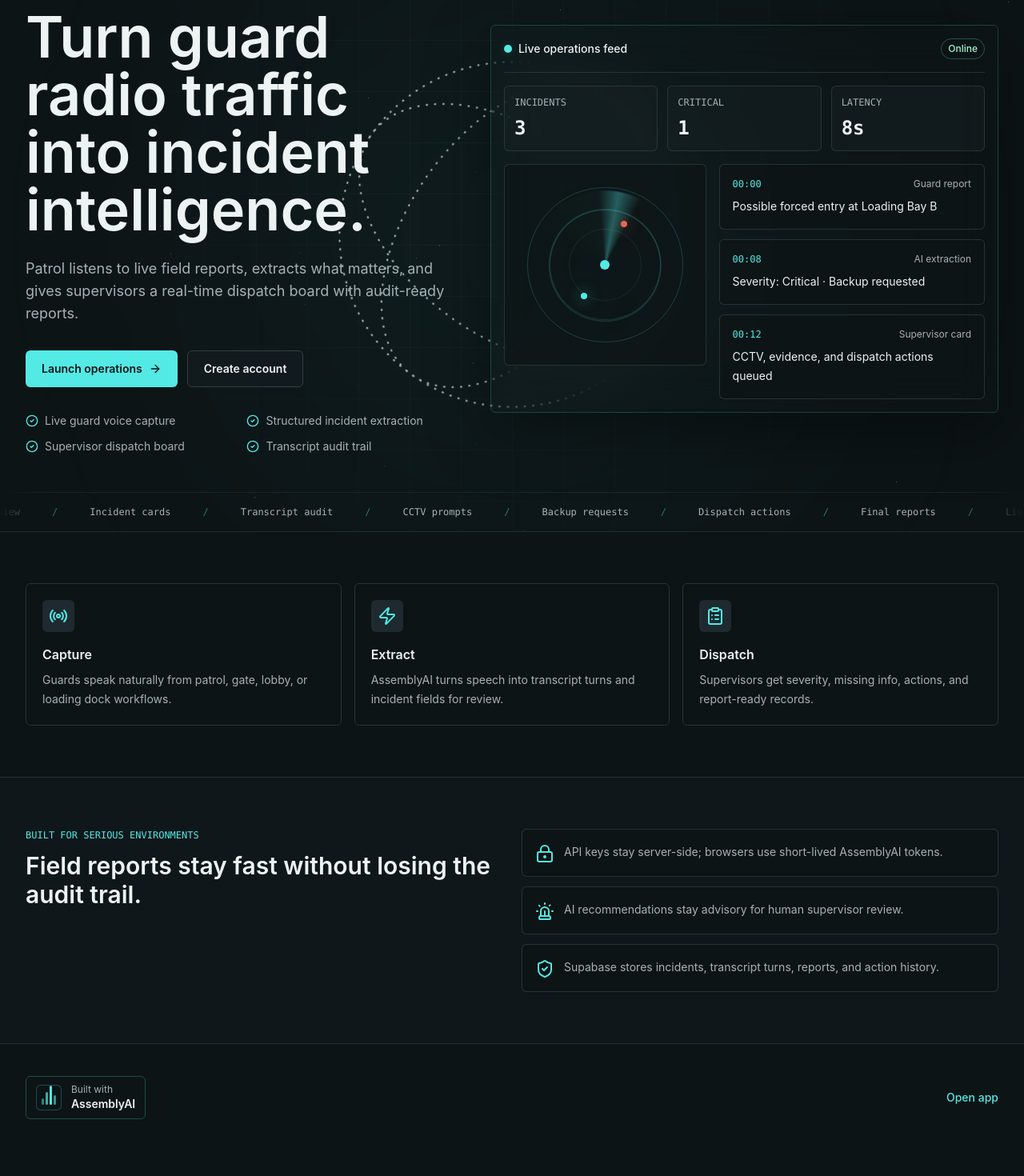
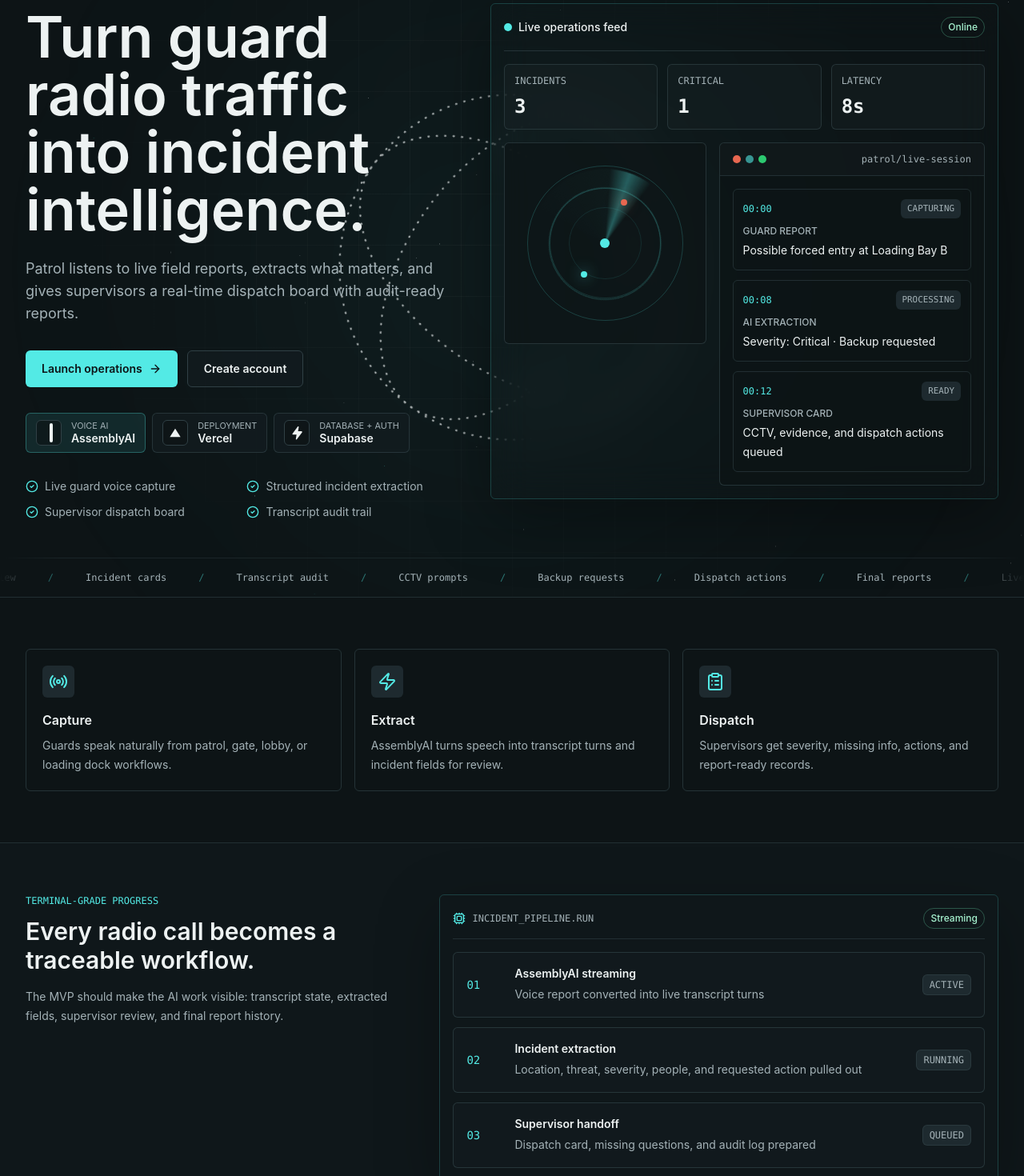
Before and after one commit to Dozie2001/Patrol, a Next.js app: page / in a window 1280 px wide. Shown: the part 135-1605 px from the top of the page at 80% size. Before the commit the page ends 1574 px from the top, so only its background shows below. Built offline with nearby package versions, Linux system fonts and the light colour scheme; no server answers.

Commit message:
polish landing workflow visuals

```diff
--- a/app/page.tsx
+++ b/app/page.tsx
@@ -2,6 +2,7 @@
   ArrowRight,
   CheckCircle2,
   ClipboardList,
+  Cpu,
   LockKeyhole,
   Radio,
   ShieldCheck,
@@ -20,9 +21,24 @@
 ];
 
 const timeline = [
-  { time: "00:00", label: "Guard report", value: "Possible forced entry at Loading Bay B" },
-  { time: "00:08", label: "AI extraction", value: "Severity: Critical · Backup requested" },
-  { time: "00:12", label: "Supervisor card", value: "CCTV, evidence, and dispatch actions queued" },
+  {
+    time: "00:00",
+    label: "Guard report",
+    value: "Possible forced entry at Loading Bay B",
+    state: "capturing",
+  },
+  {
+    time: "00:08",
+    label: "AI extraction",
+    value: "Severity: Critical · Backup requested",
+    state: "processing",
+  },
+  {
+    time: "00:12",
+    label: "Supervisor card",
+    value: "CCTV, evidence, and dispatch actions queued",
+    state: "ready",
+  },
 ];
 
 const tickerItems = [
@@ -34,6 +50,27 @@
   "Backup requests",
   "Dispatch actions",
   "Final reports",
+];
+
+const signalRows = [
+  {
+    step: "01",
+    label: "AssemblyAI streaming",
+    value: "Voice report converted into live transcript turns",
+    status: "active",
+  },
+  {
+    step: "02",
+    label: "Incident extraction",
+    value: "Location, threat, severity, people, and requested action pulled out",
+    status: "running",
+  },
+  {
+    step: "03",
+    label: "Supervisor handoff",
+    value: "Dispatch card, missing questions, and audit log prepared",
+    status: "queued",
+  },
 ];
 
 export default async function Home() {
@@ -56,6 +93,9 @@
           <nav aria-label="Primary" className="hidden items-center gap-1 md:flex">
             <a className="rounded-md px-3 py-2 text-sm font-medium text-muted-foreground hover:text-foreground" href="#workflow">
               Workflow
+            </a>
+            <a className="rounded-md px-3 py-2 text-sm font-medium text-muted-foreground hover:text-foreground" href="#signals">
+              Signals
             </a>
             <a className="rounded-md px-3 py-2 text-sm font-medium text-muted-foreground hover:text-foreground" href="#security">
               Security
@@ -124,6 +164,9 @@
                 Create account
               </Link>
             </div>
+            <div className="mt-8">
+              <LogoRail />
+            </div>
             <div className="mt-8 grid gap-3 sm:grid-cols-2">
               {capabilities.map((item) => (
                 <div key={item} className="flex items-center gap-2 text-sm text-muted-foreground">
@@ -160,17 +203,7 @@
                 <span className="absolute left-[38%] top-[64%] h-2 w-2 rounded-full bg-primary shadow-[0_0_18px_hsl(var(--primary)/0.7)]" />
                 <span className="absolute left-1/2 top-1/2 h-3 w-3 -translate-x-1/2 -translate-y-1/2 rounded-full bg-primary" />
               </div>
-              <div className="space-y-3">
-                {timeline.map((item) => (
-                  <div key={item.time} className="rounded-md border border-border/70 bg-background/70 p-4 transition-transform duration-150 ease-out motion-safe:hover:-translate-y-0.5">
-                    <div className="flex items-center justify-between gap-3">
-                      <p className="font-mono text-xs text-primary">{item.time}</p>
-                      <p className="text-xs text-muted-foreground">{item.label}</p>
-                    </div>
-                    <p className="mt-2 text-sm leading-6 text-foreground">{item.value}</p>
-                  </div>
-                ))}
-              </div>
+              <OpsTerminal />
             </div>
           </div>
         </div>
@@ -182,6 +215,43 @@
           <Feature icon={<Radio />} title="Capture" copy="Guards speak naturally from patrol, gate, lobby, or loading dock workflows." />
           <Feature icon={<Zap />} title="Extract" copy="AssemblyAI turns speech into transcript turns and incident fields for review." />
           <Feature icon={<ClipboardList />} title="Dispatch" copy="Supervisors get severity, missing info, actions, and report-ready records." />
+        </div>
+      </section>
+
+      <section id="signals" className="border-y border-border/60 bg-card/45">
+        <div className="mx-auto grid max-w-[96rem] gap-8 px-4 py-16 sm:px-6 lg:grid-cols-[0.82fr_1.18fr] lg:px-8">
+          <div>
+            <p className="font-mono text-xs uppercase text-primary">Terminal-grade progress</p>
+            <h2 className="mt-3 text-3xl font-semibold tracking-normal">
+              Every radio call becomes a traceable workflow.
+            </h2>
+            <p className="mt-4 max-w-xl text-sm leading-6 text-muted-foreground">
+              The MVP should make the AI work visible: transcript state, extracted fields, supervisor review, and final report history.
+            </p>
+          </div>
+          <div className="rounded-md border border-primary/20 bg-background/78 p-4 shadow-[0_24px_80px_rgba(0,0,0,0.28)]">
+            <div className="flex items-center justify-between border-b border-border/60 pb-3">
+              <div className="flex items-center gap-2">
+                <Cpu className="h-4 w-4 text-primary" aria-hidden="true" />
+                <p className="font-mono text-xs uppercase text-muted-foreground">incident_pipeline.run</p>
+              </div>
+              <StatusBadge tone="green">Streaming</StatusBadge>
+            </div>
+            <div className="mt-4 space-y-3">
+              {signalRows.map((row) => (
+                <div key={row.step} className="grid gap-3 rounded-md border border-border/70 bg-card/70 p-4 sm:grid-cols-[3rem_1fr_auto] sm:items-center">
+                  <p className="font-mono text-sm text-primary">{row.step}</p>
+                  <div>
+                    <p className="text-sm font-semibold text-foreground">{row.label}</p>
+                    <p className="mt-1 text-sm leading-6 text-muted-foreground">{row.value}</p>
+                  </div>
+                  <span className="w-fit rounded-md border border-border/70 bg-secondary px-2 py-1 font-mono text-xs uppercase text-muted-foreground">
+                    {row.status}
+                  </span>
+                </div>
+              ))}
+            </div>
+          </div>
         </div>
       </section>
 
@@ -202,23 +272,110 @@
       </section>
 
       <footer id="built-with" className="mx-auto flex max-w-[96rem] flex-col gap-4 px-4 py-10 text-sm text-muted-foreground sm:px-6 md:flex-row md:items-center md:justify-between lg:px-8">
-        <div className="inline-flex w-fit items-center gap-3 rounded-md border border-primary/25 bg-primary/8 px-3 py-2 text-foreground">
-          <span className="flex h-8 w-8 items-end justify-center gap-0.5 rounded-md border border-primary/25 bg-background/70 px-1.5 py-1.5" aria-hidden="true">
-            <span className="h-2 w-1 rounded-full bg-primary/50" />
-            <span className="h-4 w-1 rounded-full bg-primary/70" />
-            <span className="h-6 w-1 rounded-full bg-primary" />
-            <span className="h-3 w-1 rounded-full bg-primary/60" />
-          </span>
-          <span>
-            <span className="block text-xs text-muted-foreground">Built with</span>
-            <span className="font-semibold text-foreground">AssemblyAI</span>
-          </span>
-        </div>
+        <LogoRail compact />
         <Link href="/app" className="font-medium text-primary hover:text-foreground">
           Open app
         </Link>
       </footer>
     </main>
+  );
+}
+
+function LogoRail({ compact = false }: { compact?: boolean }) {
+  return (
+    <div className="flex flex-wrap items-center gap-2">
+      <BrandPill brand="assemblyai" label="AssemblyAI" caption={compact ? "Built with" : "Voice AI"} variant="primary" />
+      <BrandPill brand="vercel" label="Vercel" caption={compact ? "Hosted on" : "Deployment"} />
+      <BrandPill brand="supabase" label="Supabase" caption={compact ? "Secured by" : "Database + auth"} />
+    </div>
+  );
+}
+
+function BrandPill({
+  brand,
+  label,
+  caption,
+  variant = "default",
+}: {
+  brand: "assemblyai" | "vercel" | "supabase";
+  label: string;
+  caption: string;
+  variant?: "default" | "primary";
+}) {
+  return (
+    <div className={`inline-flex min-h-12 items-center gap-3 rounded-md border px-3 py-2 ${
+      variant === "primary"
+        ? "border-primary/30 bg-primary/10 text-foreground"
+        : "border-border/70 bg-card/75 text-foreground"
+    }`}>
+      <BrandMark brand={brand} />
+      <span>
+        <span className="block text-[0.68rem] uppercase leading-none text-muted-foreground">{caption}</span>
+        <span className="mt-1 block text-sm font-semibold leading-none">{label}</span>
+      </span>
+    </div>
+  );
+}
+
+function BrandMark({ brand }: { brand: "assemblyai" | "vercel" | "supabase" }) {
+  if (brand === "vercel") {
+    return (
+      <span className="flex h-8 w-8 items-center justify-center rounded-md border border-current/20 bg-background/70" aria-hidden="true">
+        <svg className="h-4 w-4 fill-current" viewBox="0 0 24 24">
+          <path d="M12 4 22 20H2L12 4Z" />
+        </svg>
+      </span>
+    );
+  }
+
+  if (brand === "supabase") {
+    return (
+      <span className="flex h-8 w-8 items-center justify-center rounded-md border border-current/20 bg-background/70" aria-hidden="true">
+        <svg className="h-5 w-5 fill-current" viewBox="0 0 24 24">
+          <path d="M13.4 2.8 5.6 13.1c-.5.7 0 1.7.9 1.7h5.1l-1 6.1c-.2 1 .9 1.6 1.6.8l7.7-10.4c.5-.7 0-1.7-.9-1.7h-5.1l1-6.1c.2-1-.9-1.6-1.5-.7Z" />
+        </svg>
+      </span>
+    );
+  }
+
+  return (
+    <span className="flex h-8 w-8 items-center justify-center rounded-md border border-current/20 bg-background/70" aria-hidden="true">
+      <span className="flex items-end justify-center gap-0.5">
+        <span className="h-2 w-1 rounded-full bg-current/45" />
+        <span className="h-4 w-1 rounded-full bg-current/65" />
+        <span className="h-6 w-1 rounded-full bg-current" />
+        <span className="h-3 w-1 rounded-full bg-current/55" />
+      </span>
+    </span>
+  );
+}
+
+function OpsTerminal() {
+  return (
+    <div className="overflow-hidden rounded-md border border-border/70 bg-background/80">
+      <div className="flex items-center justify-between border-b border-border/60 bg-muted/30 px-4 py-3">
+        <div className="flex items-center gap-1.5" aria-hidden="true">
+          <span className="h-2.5 w-2.5 rounded-full bg-destructive" />
+          <span className="h-2.5 w-2.5 rounded-full bg-primary/60" />
+          <span className="h-2.5 w-2.5 rounded-full bg-accent" />
+        </div>
+        <p className="font-mono text-xs text-muted-foreground">patrol/live-session</p>
+      </div>
+      <div className="space-y-3 p-4">
+        {timeline.map((item) => (
+          <div key={item.time} className="rounded-md border border-border/60 bg-card/72 p-3">
+            <div className="flex items-center justify-between gap-3">
+              <p className="font-mono text-xs text-primary">{item.time}</p>
+              <span className="rounded-md bg-secondary px-2 py-1 font-mono text-[0.68rem] uppercase text-muted-foreground">
+                {item.state}
+              </span>
+            </div>
+            <p className="mt-2 text-xs font-medium uppercase text-muted-foreground">{item.label}</p>
+            <p className="mt-1 text-sm leading-6 text-foreground">{item.value}</p>
+          </div>
+        ))}
+      </div>
+    </div>
   );
 }
 
```
